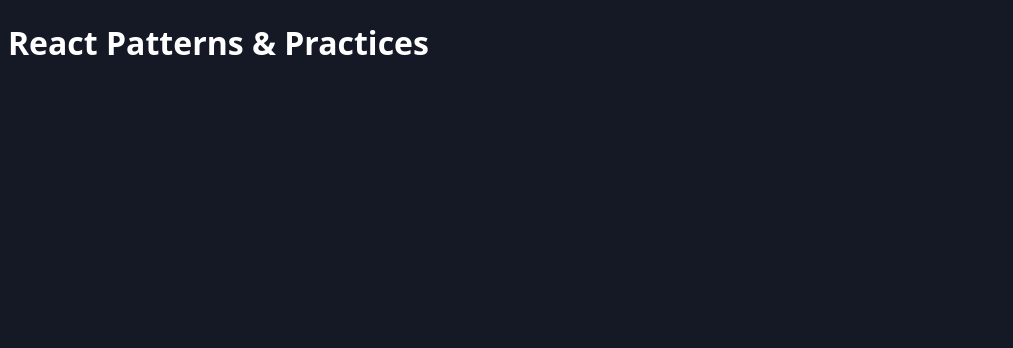
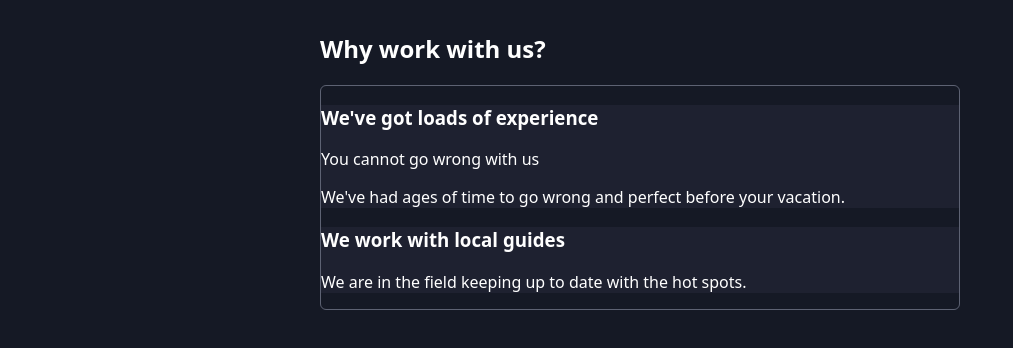
Before and after one commit to niamhbrockbank/react-patterns, a React (Vite) app: page / in a window 1280 px wide. Shown: the top 348 px of the page, without its empty margins (0-1013 px from the left). Built offline with nearby package versions, Linux system fonts and the light colour scheme.

Commit message:
Set up the components for an accordion

```diff
--- a/src/App.jsx
+++ b/src/App.jsx
@@ -1,5 +1,26 @@
+import Accordion from "./components/Accordion/Accordion";
+import AccordionItem from "./components/Accordion/AccordionItem";
+
 function App() {
-  return <h1>React Patterns & Practices</h1>;
+  return (<main>
+    <section>
+      <h2>Why work with us?</h2>
+
+      <Accordion className="accordion">
+        <AccordionItem className="accordion-item" title="We've got loads of experience">
+            <article>
+              <p>You cannot go wrong with us</p>
+              <p>We've had ages of time to go wrong and perfect before your vacation.</p>
+            </article>
+        </AccordionItem>
+        <AccordionItem className="accordion-item" title="We work with local guides">
+          <article>
+            <p>We are in the field keeping up to date with the hot spots.</p>
+          </article>
+        </AccordionItem>
+      </Accordion>
+    </section>
+    </main>)
 }
 
 export default App;
--- /dev/null
+++ b/src/components/Accordion/Accordion.jsx
@@ -0,0 +1,5 @@
+export default function Accordion({children, className}){
+    return <ul className={className}>
+        {children}
+    </ul>
+}
--- /dev/null
+++ b/src/components/Accordion/AccordionItem.jsx
@@ -0,0 +1,8 @@
+export default function AccordionItem({className, title, children}) {
+    return (
+        <li className={className}>
+            <h3>{title}</h3>
+            <div>{children}</div>
+        </li>
+    )
+}
```
